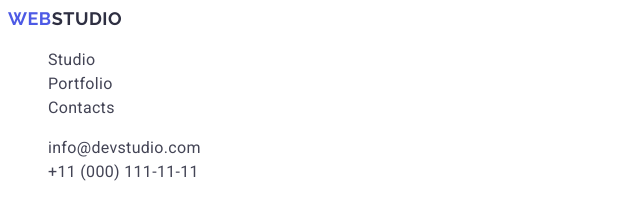
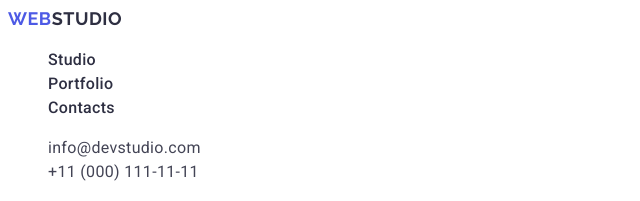
Before and after one commit to xPhoenixUAx/goit-markup-hw-02, a plain HTML site: page index.html in a window 1280 px wide. Shown: the top 201 px of the page, 0-640 px from the left. Drawn offline with Linux system fonts and the light colour scheme.

Commit message:
nav link correct

```diff
--- a/css/styles.css
+++ b/css/styles.css
@@ -73,3 +73,10 @@ ul{
     border: none;
     border-radius: 4px;
 }
+.nav-link{
+    font-weight: 500;
+    font-size: 16px;
+    line-height: 1.5;
+    letter-spacing: 0.02em;
+    color:#2e2f42;
+}
--- a/index.html
+++ b/index.html
@@ -15,9 +15,9 @@
         <nav class="header-nav">
        <a href="./index.html" class="logo">Web<span class="logo-web">Studio</span></a>
        <ul>
-        <li><a href="#">Studio</a></li>
-        <li><a href="#">Portfolio</a></li>
-        <li><a href="#">Contacts</a></li>
+        <li><a href="./index.html" class="nav-link">Studio</a></li>
+        <li><a href="#" class="nav-link">Portfolio</a></li>
+        <li><a href="#" class="nav-link">Contacts</a></li>
        </ul>
     </nav>
        <address class="contacts">
```
